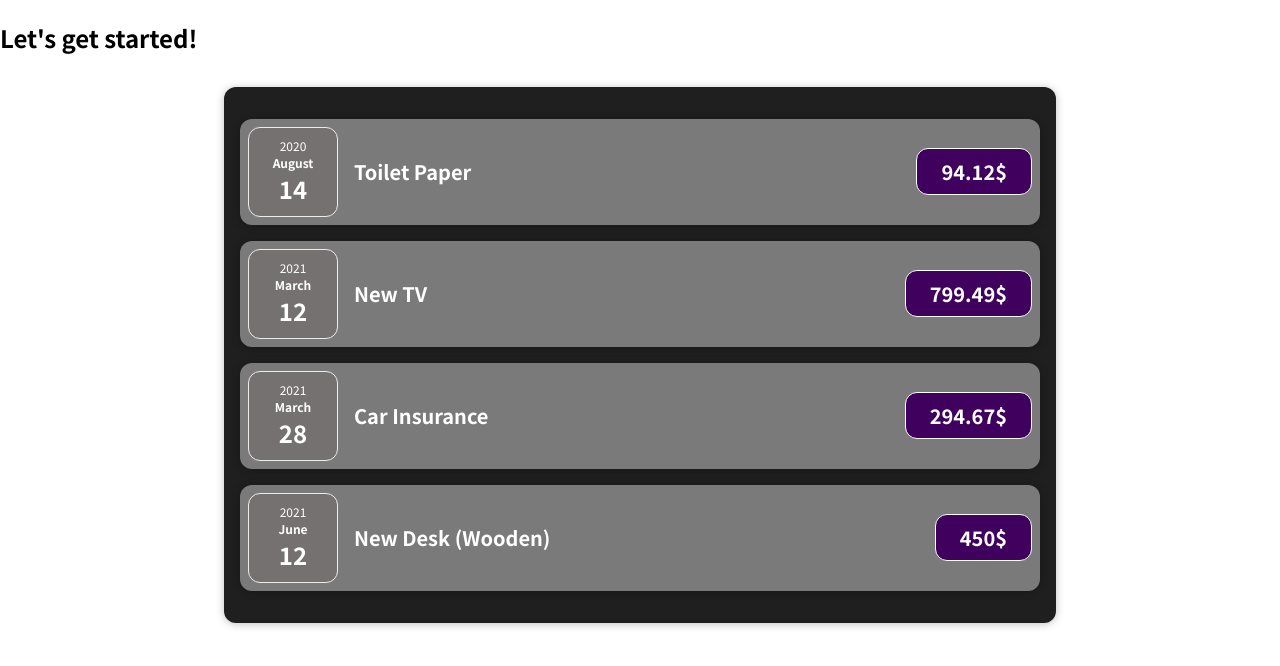
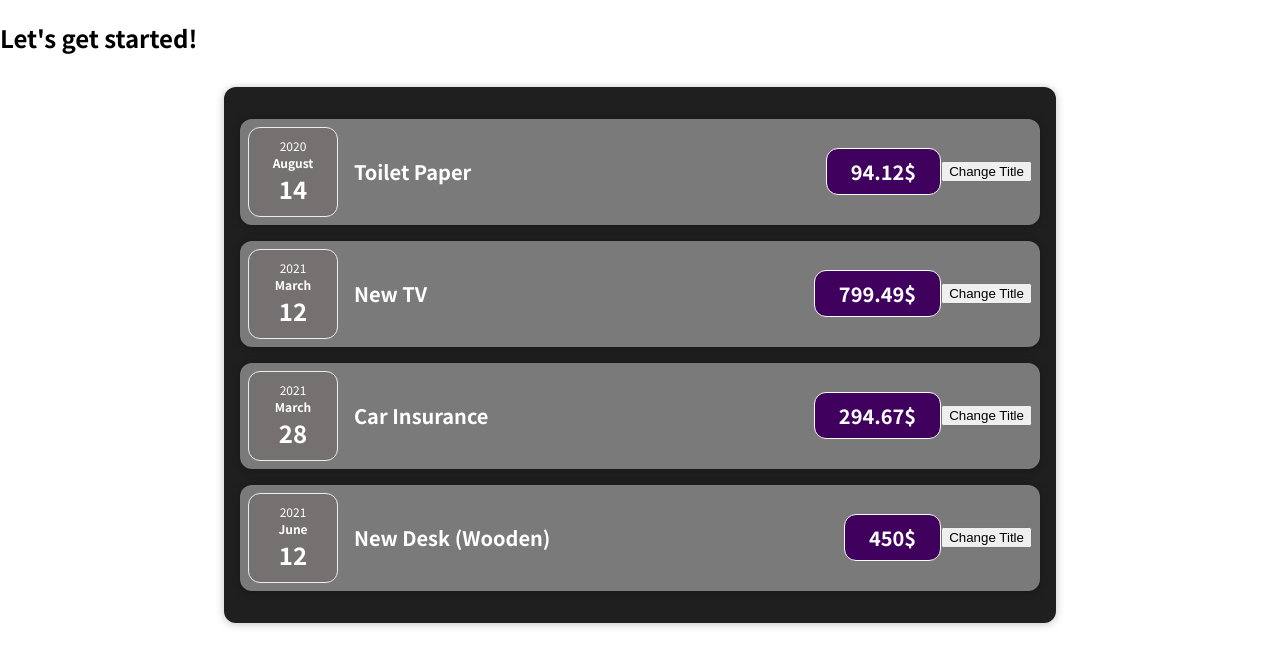
Before and after one commit to ensther/react-examples, a React (Create React App) app in the folder 01-starting-setup/: page / in a window 1280 px wide. Shown: the top 666 px of the page. Built offline with nearby package versions, Linux system fonts and the light colour scheme.

Commit message:
Added useState to change value automatically of some field

```diff
--- a/01-starting-setup/src/components/ExpenseItem/ExpenseItem.js
+++ b/01-starting-setup/src/components/ExpenseItem/ExpenseItem.js
@@ -1,16 +1,25 @@
 import './ExpenseItem.scss';
 
+import React, {useState} from 'react';
 import Card from '../Card/Card';
 import ExpenseDate from '../ExpenseDate/ExpenseDate';
 
 const ExpenseItem = (props) => {
+    const [title, setTitle] = useState(props.title); //To update title on change automatically
+
+    const clickHandler = (event) => {
+        if(title.indexOf(', updated!') === -1)
+            setTitle(title + ', updated!');
+    }
+
     return (
         <Card id={'expese-item__' + props.id} className='expense-item'>
             <ExpenseDate date={props.date}/>
             <div className='expense-item__description'>
-                <h2>{props.title}</h2>
+                <h2>{title}</h2>
                 <p className='expense-item__price'>{props.amount}$</p>
             </div>
+            <button onClick={clickHandler}>Change Title</button>
         </Card>
     );
 }
```
